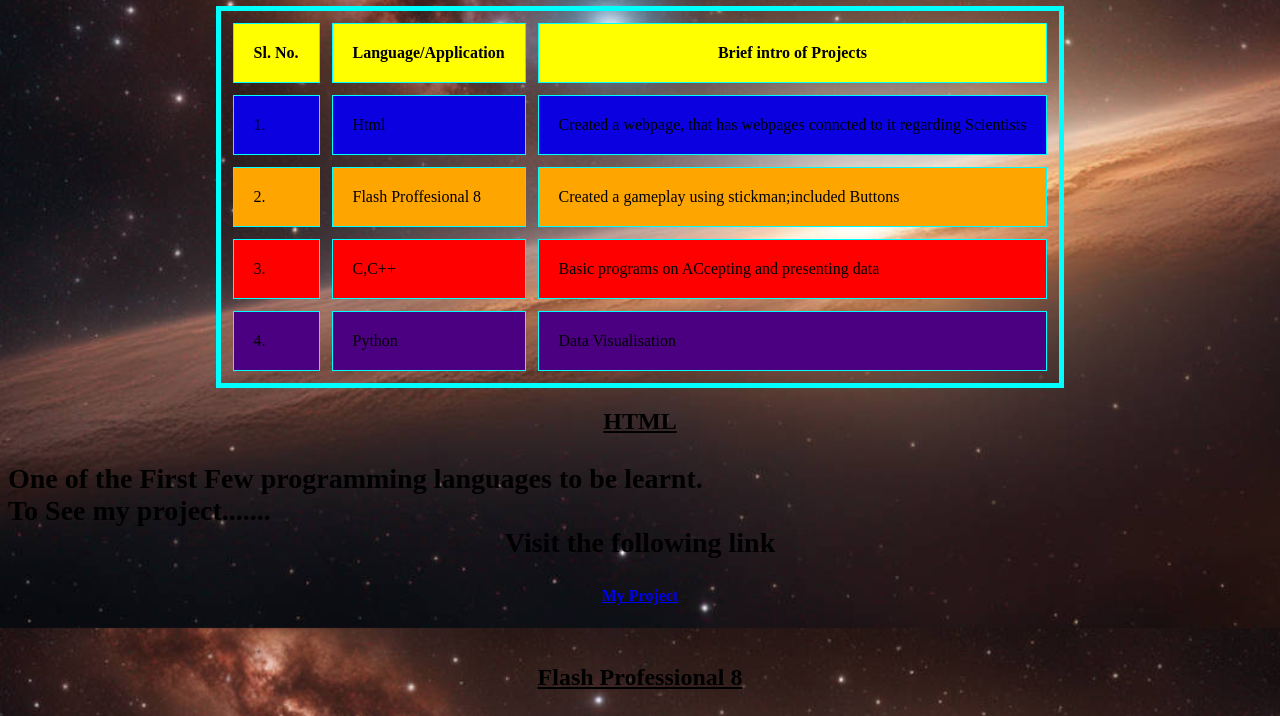
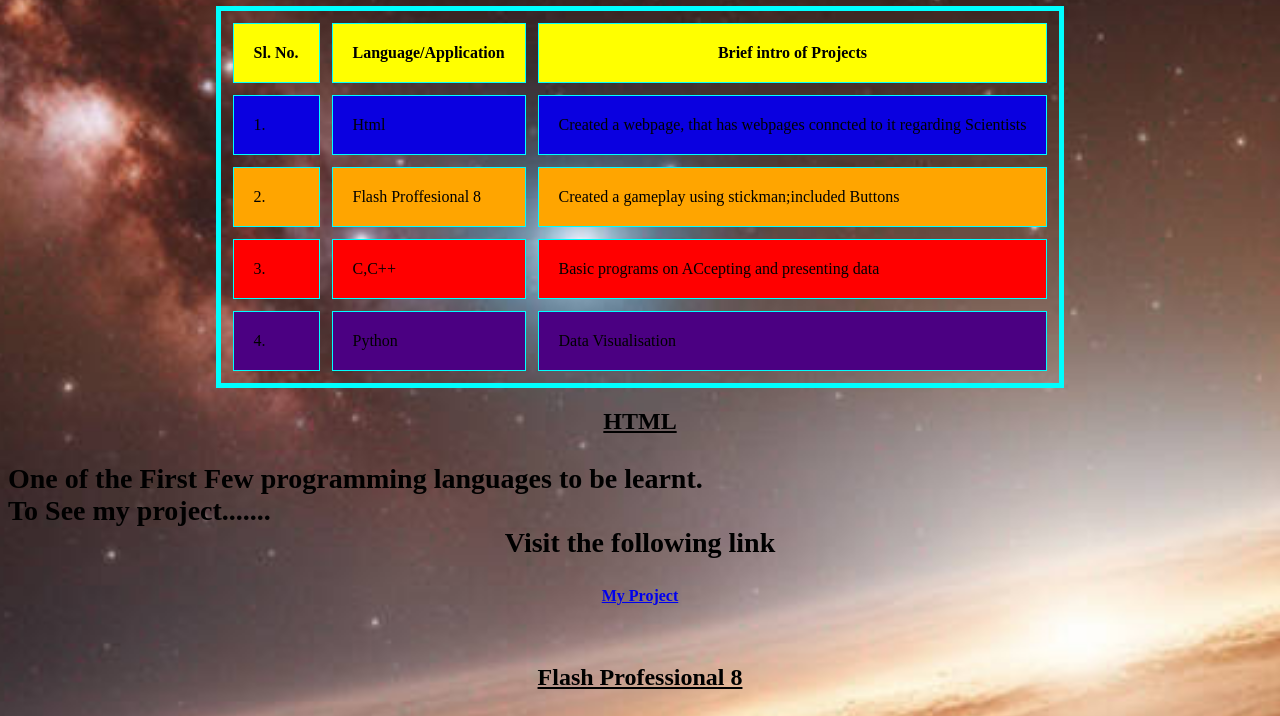
Before and after one commit to Developer-ankit06/Sample_webpage, a plain HTML site: page index.HTML in a window 1280 px wide. Shown: the part 188-904 px from the top of the page. Drawn offline with Linux system fonts and the light colour scheme.

Commit message:
Update index.HTML

```diff
--- a/index.HTML
+++ b/index.HTML
@@ -7,7 +7,7 @@
         body
         {
             background-image: url('cosmic.jpg');
-            height: 100vh;
+            background-repeat: no-repeat;
             background-size: cover;
             background-position: center;
         }
```
